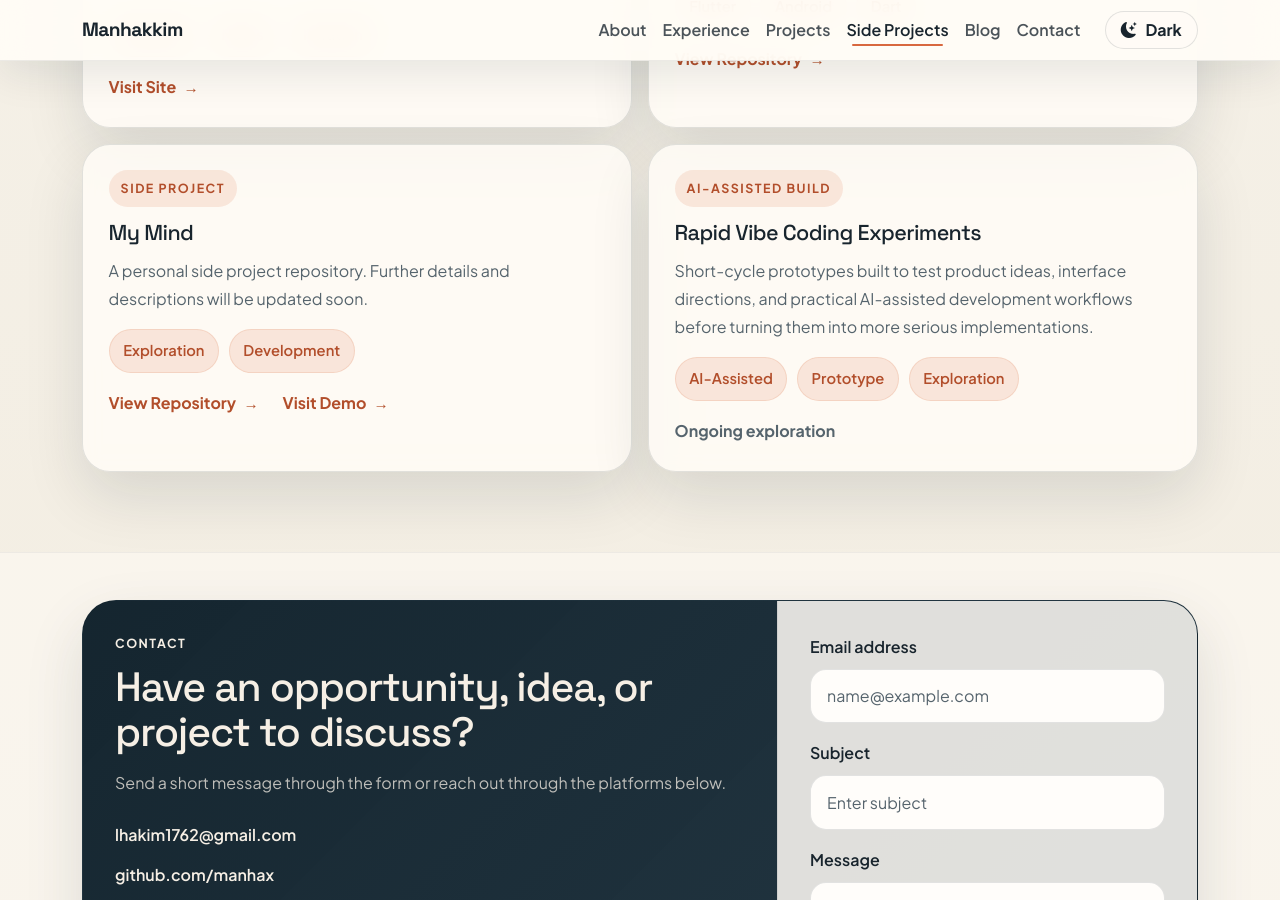
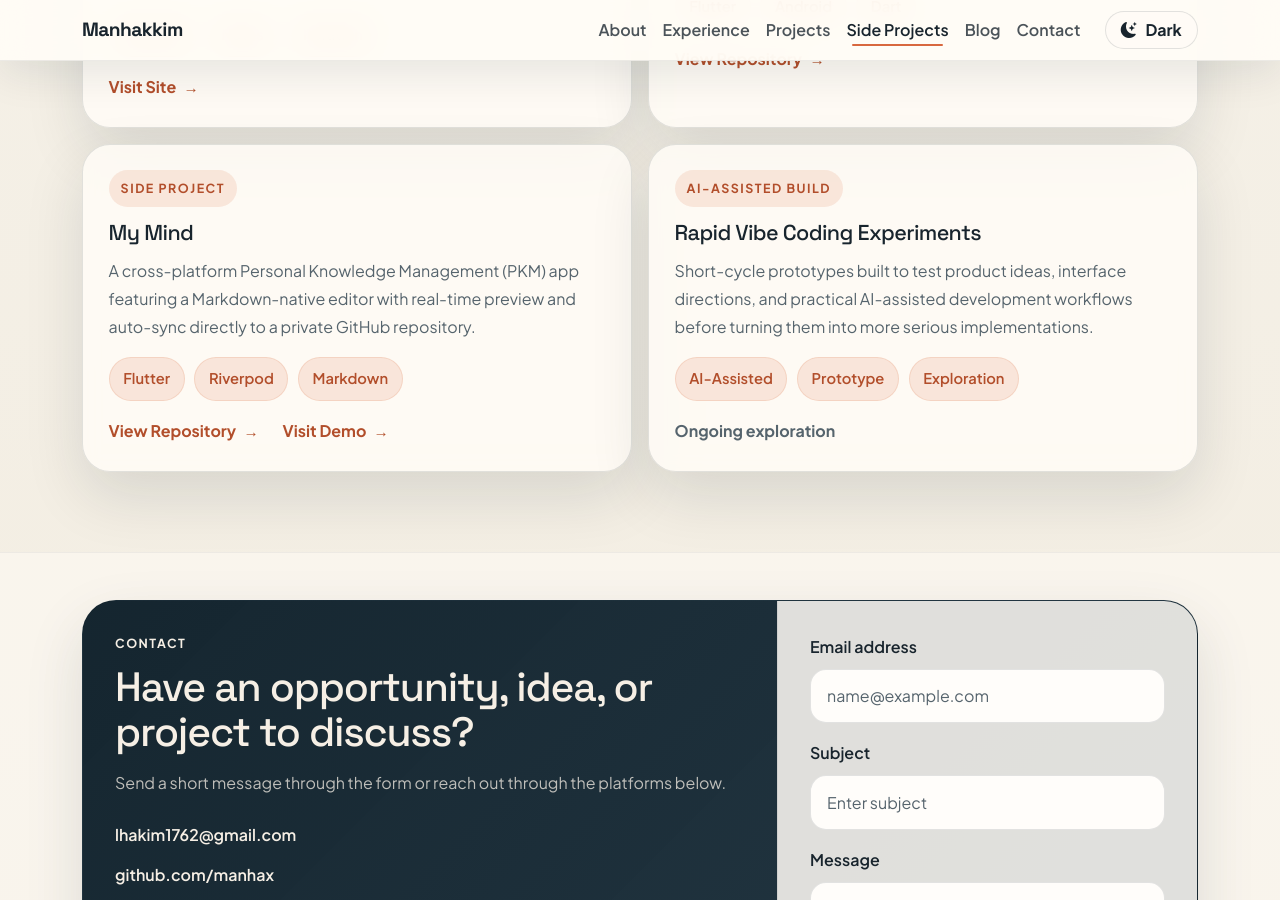
Before and after one commit to manHax/manhax.github.io, a Jekyll site: the page index.html, which Jekyll copies as it is, in a window 1280 px wide and 900 px high, scrolled down 3816 px. Built offline with Jekyll 4.4.1, drawn with Linux system fonts in a browser that asks for light colours; nearby versions of some CDN libraries.

Commit message:
Update My Mind description and tags

```diff
--- a/index.html
+++ b/index.html
@@ -303,10 +303,11 @@
             <article class="project-card reveal-on-scroll">
               <span class="project-badge">Side Project</span>
               <h3>My Mind</h3>
-              <p>A personal side project repository. Further details and descriptions will be updated soon.</p>
+              <p>A cross-platform Personal Knowledge Management (PKM) app featuring a Markdown-native editor with real-time preview and auto-sync directly to a private GitHub repository.</p>
               <div class="project-tags">
-                <span>Exploration</span>
-                <span>Development</span>
+                <span>Flutter</span>
+                <span>Riverpod</span>
+                <span>Markdown</span>
               </div>
               <div style="display: flex; gap: 1.5rem;">
                 <a class="project-link" href="https://github.com/manHax/my-mind" target="_blank" rel="noopener noreferrer">View Repository</a>
```
